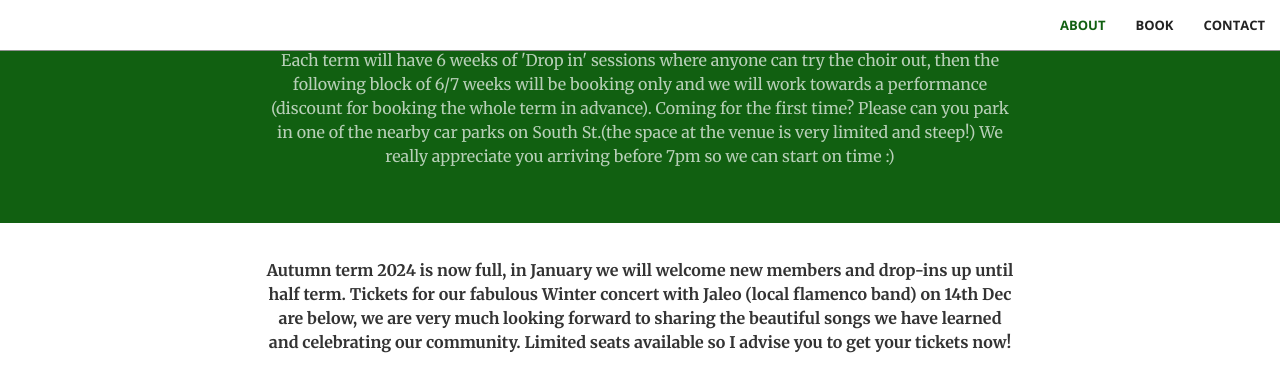
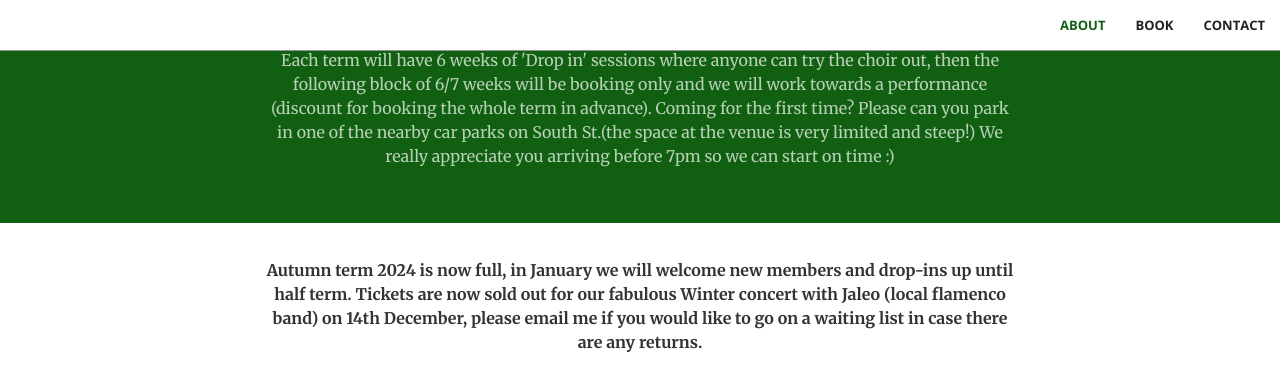
Before and after one commit to thewildchoir/thewildchoir-website, a Jekyll site: the page built from index.html, in a window 1280 px wide and 900 px high, scrolled down 1095 px, cut to the strip 0-385 px from the top of the window. Built offline with Jekyll 4.4.1, drawn with Linux system fonts in a browser that asks for light colours.

Commit message:
Update booking.html

```diff
--- a/_includes/booking.html
+++ b/_includes/booking.html
@@ -2,28 +2,8 @@
     <div class="container">
        <div class="row">
             <div class="col-lg-8 col-lg-offset-2 text-center">
-                <p class="text-book"><b> Autumn term 2024 is now full, in January we will welcome new members and drop-ins up until half term.  Tickets for our fabulous Winter concert with Jaleo (local flamenco band) on 14th Dec are below, we are very much looking forward to sharing the beautiful songs we have learned and celebrating our community. Limited seats available so I advise you to get your tickets now!   </p>
+                <p class="text-book"><b> Autumn term 2024 is now full, in January we will welcome new members and drop-ins up until half term.  Tickets are now sold out for our fabulous Winter concert with Jaleo (local flamenco band) on 14th December, please email me if you would like to go on a waiting list in case there are any returns.  </p>
               </p>
- <script async
-  src="https://js.stripe.com/v3/buy-button.js">
-</script>
 
-<stripe-buy-button
-  buy-button-id="buy_btn_1QNtTQLwjurA75EI2pxMRBh6"
-  publishable-key="pk_live_51NYTozLwjurA75EIhk2EBRw1z2zc9OpOjDrSu8yy9bL1Hjqpv2U9MbkAIBroLDxn40LiSmh58qRFbD1G05o0DyOp00jys1Q34B"
->
-</stripe-buy-button>
-                <script async
-  src="https://js.stripe.com/v3/buy-button.js">
-</script>
-
-<stripe-buy-button
-  buy-button-id="buy_btn_1QH2ntLwjurA75EItNsl8J5L"
-  publishable-key="pk_live_51NYTozLwjurA75EIhk2EBRw1z2zc9OpOjDrSu8yy9bL1Hjqpv2U9MbkAIBroLDxn40LiSmh58qRFbD1G05o0DyOp00jys1Q34B"
->
-</stripe-buy-button>
-            </div>
-        </div>
-    </div>
 
 </section>
```
